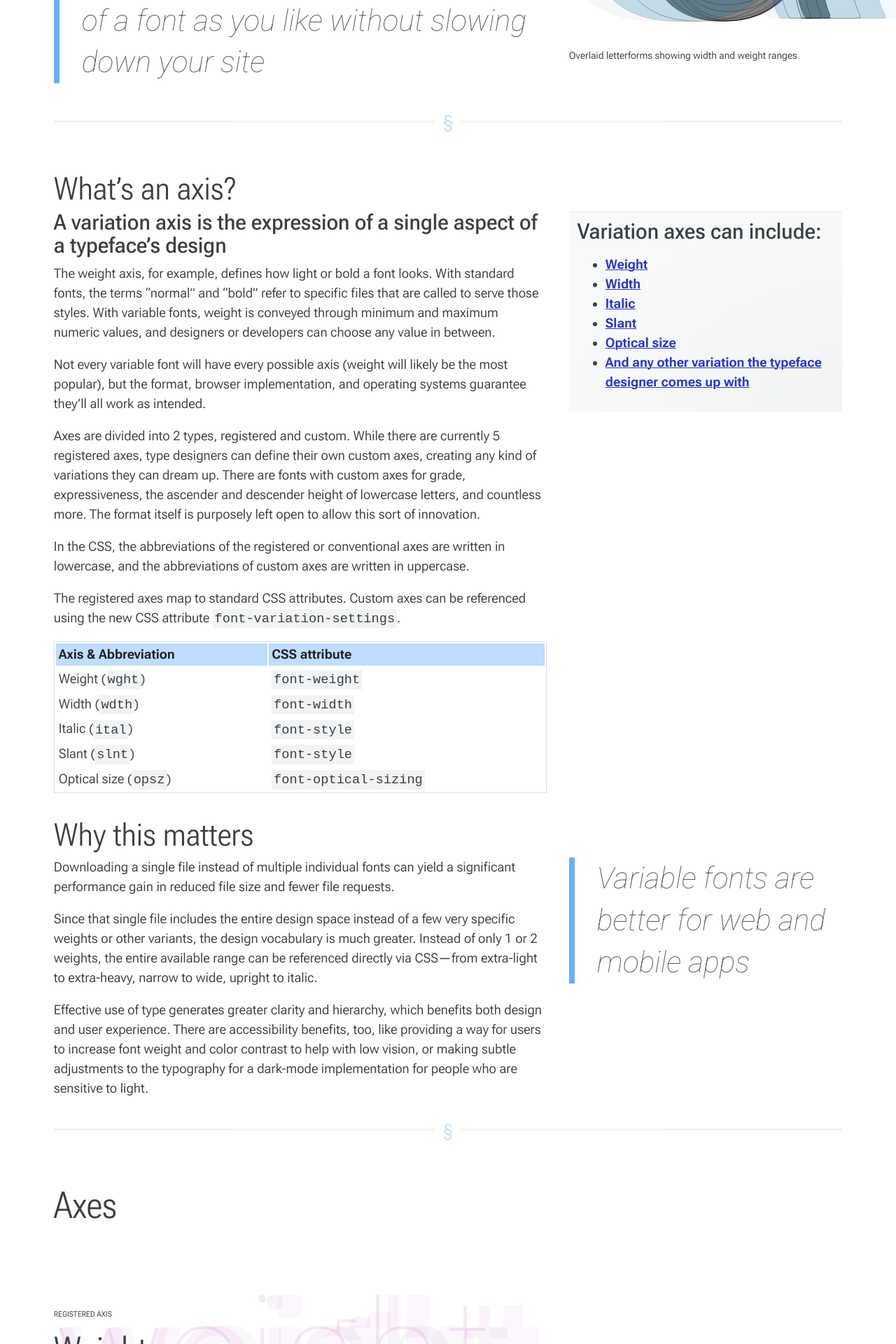
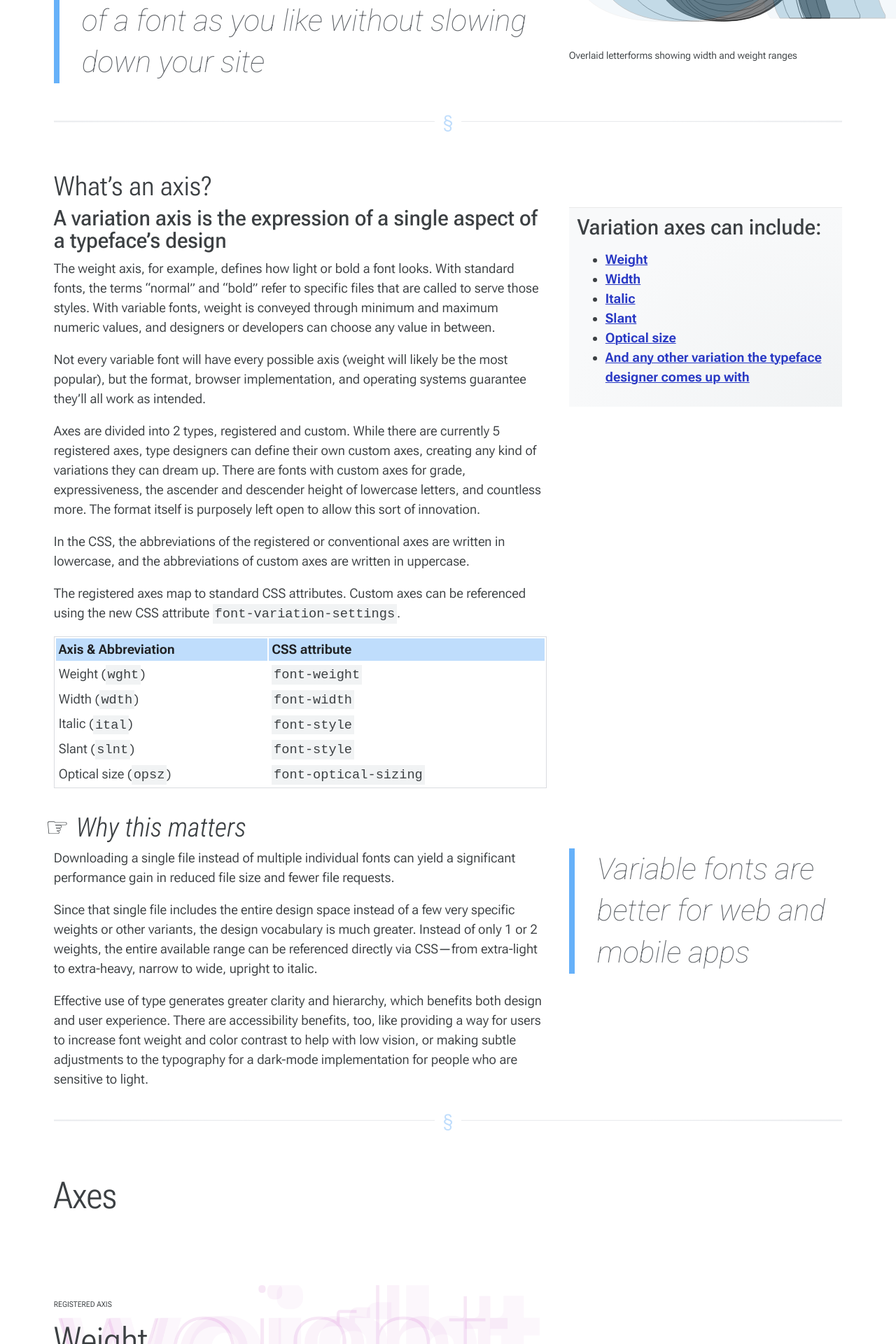
Before and after one commit to jpamental/variable-fonts, a Jekyll site: the page built from pages/about_variable_fonts.html, in a window 1280 px wide. Shown: the part 609-2529 px from the top of the page at 70% size. Built offline with Jekyll 4.4.1, drawn with Linux system fonts in a browser that asks for light colours; some web fonts are replaced; a style sheet for code colours, icons or effects is not loaded.

Commit message:
Manicule styles!

```diff
--- a/_includes/beatrice/00-global/_00-variables.scss
+++ b/_includes/beatrice/00-global/_00-variables.scss
@@ -56,7 +56,7 @@ $bp--xxxlarge-value: 110;
     --h3-line-height-min: 1.05;
     --h3-line-height-max: 1.1;
     --h3-font-size-min: 1.75;
-    --h3-font-size-max: 3;
+    --h3-font-size-max: 2.5;
     --h3-vf-wght-multiplier-s: 0.7;
     --h3-vf-wght-multiplier-m: 0.8;
     --h3-vf-wght-multiplier-l: 0.9;
--- a/_includes/beatrice/01-atoms/01-typography/_01-typography.scss
+++ b/_includes/beatrice/01-atoms/01-typography/_01-typography.scss
@@ -515,3 +515,17 @@ code {
   font-size: inherit;
   padding: 0.15em;
 }
+
+.manicule {
+  font-family: $sans-serif-slant;
+  font-variation-settings: 'slnt' -12;
+  &::before {
+    content:"\0261E";
+    display: inline-block;
+    margin-left: -0.25rem;
+    padding-right: 0.25em;
+    @media screen and (min-width: $bp--small) {
+      margin-left: -0.75rem;
+    }
+   }
+}
--- a/pages/about_variable_fonts.html
+++ b/pages/about_variable_fonts.html
@@ -72,7 +72,7 @@ permalink: /about-variable-fonts/
     </tbody>
   </table>
 
-  <h3>Why this matters</h3>
+  <h3 class="manicule">Why this matters</h3 class="manicule">
 
   <blockquote class="right">
     <p>Variable fonts are better for web and mobile apps</p>
@@ -108,7 +108,7 @@ permalink: /about-variable-fonts/
         %}
     </div>
     <div class="content-section--main">
-      <h3>Why this matters</h3>
+      <h3 class="manicule">Why this matters</h3>
       <p>A broader range for design elements, like an extra-thin weight for big quotes or a super-heavy one for extra emphasis, is very useful. It’s also worth experimenting with what it means for something to be “bold.” </p>
       <p>Using a slightly less bold value for bold text inline with body copy (i.e., the <code>strong</code> tag) can bring more legibility to emphasized text while still standing out. With heavier weights, characters tend to close up, so being just a little bolder at smaller sizes can still provide emphasis while preserving openness. Try setting <code>strong</code> to a <code>font-weight</code> somewhere between 500–600 instead of the default 700.</p>
     </div>
@@ -137,7 +137,7 @@ permalink: /about-variable-fonts/
         %}
     </div>
     <div class="content-section--main">
-      <h3>Why this matters</h3>
+      <h3 class="manicule">Why this matters</h3 class="manicule">
       <p>Making sure larger headlines don’t end up fitting only one or two words per line can be a challenge on smaller screens. In addition to adjusting <code>font-size</code> based on viewport size using techniques like media queries or viewport units and <calc>calc()</calc>, a width axis can make headings slightly narrower, fitting more words per line without having to make the <code>font-size</code> even smaller.</p>
     </div>
   </div>
@@ -170,7 +170,7 @@ permalink: /about-variable-fonts/
         %}
     </div>
     <div class="content-section--main">
-      <h3>Why this matters</h3>
+      <h3 class="manicule">Why this matters</h3 class="manicule">
       <p>Having italics available alongside the upright forms is useful when combined with weight to handle everyday needs for body copy, requiring only 1 or 2 files instead of at least 4. Combined with the range of additional axes available in some typeface designs, there may be no need for other fonts at all.</p>
     </div>
   </div>
@@ -208,7 +208,7 @@ permalink: /about-variable-fonts/
         %}
     </div>
     <div class="content-section--main">
-      <h3>Why this matters</h3>
+      <h3 class="manicule">Why this matters</h3 class="manicule">
       <p>The slant axis allows for anything within the defined range. Opportunities abound to set the angle a little differently, or to add animation so the text slants just a little after the page loads. It’s a unique way to draw attention to a text element in an understated way.</p>
     </div>
   </div>
@@ -257,7 +257,7 @@ permalink: /about-variable-fonts/
         %}
     </div>
     <div class="content-section--main">
-      <h3>Why this matters</h3>
+      <h3 class="manicule">Why this matters</h3 class="manicule">
       <p>A good optical-size axis makes type more legible at smaller sizes. Tailoring it to the size at which it’s used makes a remarkable difference. On the other end of the spectrum, increased stroke contrast (and anything else the type designer decides to vary) means a single font can feel completely different when used smaller for body copy and larger for headings. The variable version of Roslindale (from David Jonathan Ross’ <a href="https://fontofthemonth.club">Font of the Month Club</a>) <a href="https://web.archive.org/web/20191225211020/https://rwt.io/colophon">in use on RWT.io</a> (December 2019) showcases what a big impact this can have. The site uses a single font for both headings and body copy, yet they feel completely different in width, weight, and stroke contrast.</p>
     </div>
   </div>
@@ -297,7 +297,7 @@ permalink: /about-variable-fonts/
         %}
     </div>
     <div class="content-section--main">
-      <h3>Why this matters</h3>
+      <h3 class="manicule">Why this matters</h3 class="manicule">
       <p>Having these axes separated offers greater design flexibility when creating typographic systems. In some cases, slant alone may be the best option; in others, both angle and glyph substitution may be desirable. Although not the most critical of features, it does add an extra dimension to the utility and dynamic range of a font.</p>
     </div>
   </div>
@@ -334,7 +334,7 @@ permalink: /about-variable-fonts/
         %}
     </div>
     <div class="content-section--main">
-      <h3>Why this matters</h3>
+      <h3 class="manicule">Why this matters</h3 class="manicule">
       <p>Likely the most significant use of a grade axis will be for accessibility—designing a dark or high-contrast mode, for example. But it will also work well in UI animations, like making text heavier on buttons or navigation on hover or focus without altering the physical space occupied by the text.</p>
     </div>
   </div>
@@ -367,7 +367,7 @@ permalink: /about-variable-fonts/
         %}
     </div>
     <div class="content-section--main">
-      <h3>Why this matters</h3>
+      <h3 class="manicule">Why this matters</h3 class="manicule">
       <p>Some might not see the value in this axis, but it does let you introduce a vastly different feel to a block of text (like headings, perhaps) without loading a second font. This gives the design vocabulary tremendous range.</p>
     </div>
   </div>
@@ -405,7 +405,7 @@ permalink: /about-variable-fonts/
           %}
       </div>
       <div class="content-section--main">
-        <h3>Why this matters</h3>
+        <h3 class="manicule">Why this matters</h3 class="manicule">
         <p>It’s common to set large text blocks very tightly. Reducing the length of ascenders and descenders allows lines of text to be set very closely together without the descenders on one line crashing into the ascenders of the line below. </p>
       </div>
     </div>
```
Also changed, not shown: assets/css/styles.css, 1 other file.
